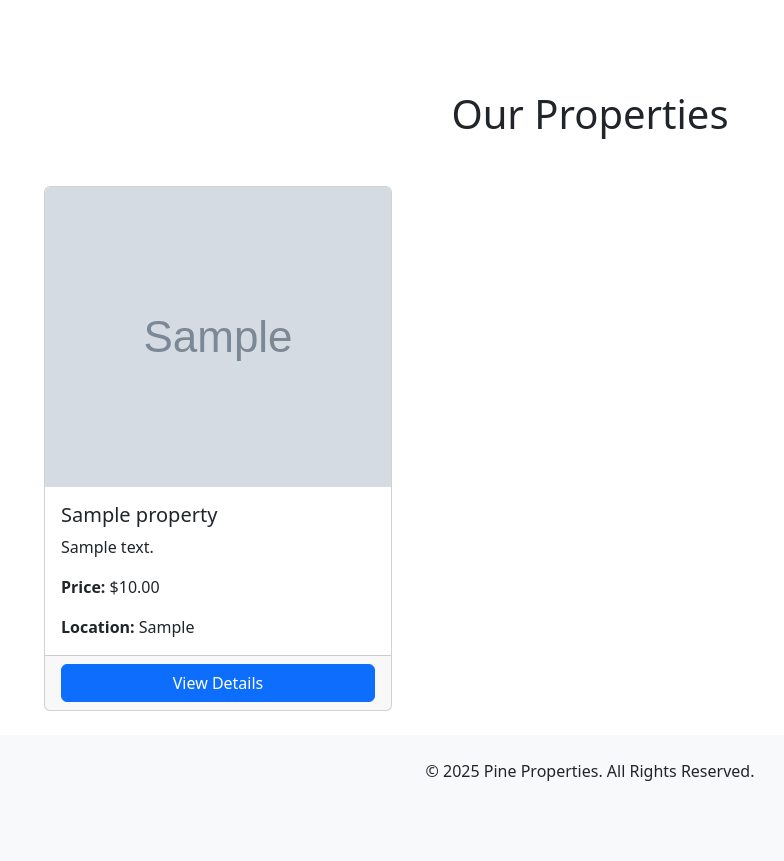
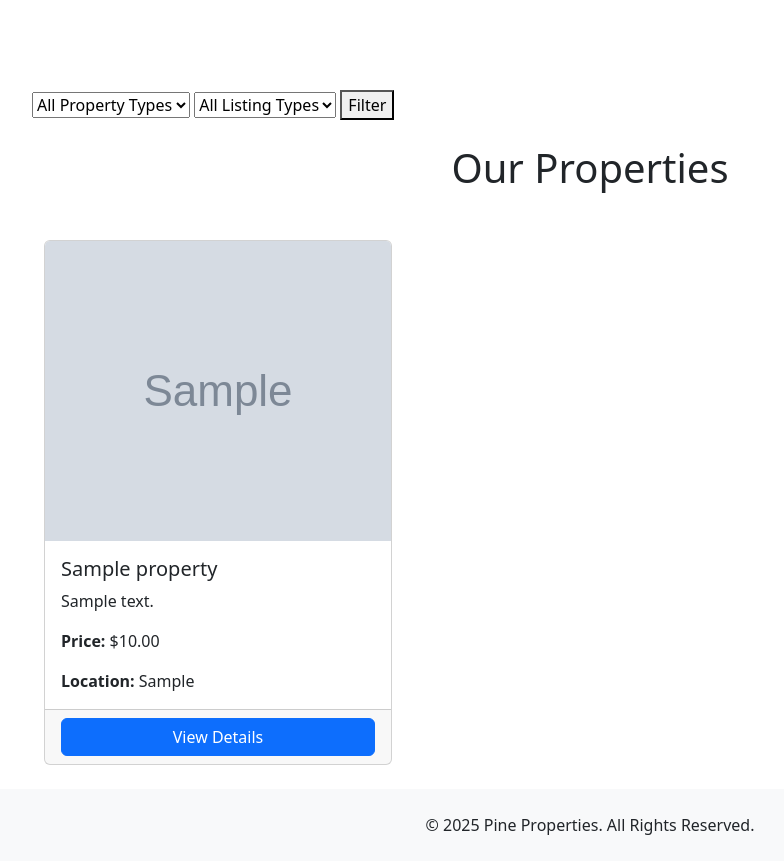
Before and after one commit to MSRhmn/pine-properties, a Django app: page /properties/ in a window 1280 px wide. Shown: the part 56-917 px from the top of the page, without its empty margins (50-834 px from the left). Before the commit the page ends 837 px from the top, so only its background shows below. Run offline with Django 5.2, Linux system fonts and the light colour scheme; tables that the repository leaves empty hold one stand-in row (values such as "Sample post"); grey boxes marked "Sample" are stand-in pictures; parts of the project's set-up code (start-up, migrations or seed data) failed here and were passed over.

Commit message:
feat: add filter form in properties

```diff
--- a/properties/templates/properties/properties.html
+++ b/properties/templates/properties/properties.html
@@ -3,6 +3,28 @@
 {% block title %}Properties{% endblock %}
 
 {% block content %}
+<form method="get" class="mb-4">
+  <select name="property_type">
+      <option value="">All Property Types</option>
+      {% for key, label in property_types %}
+          <option value="{{ key }}" {% if request.GET.property_type == key %}selected{% endif %}>
+              {{ label }}
+          </option>
+      {% endfor %}
+  </select>
+
+  <select name="listing_type">
+      <option value="">All Listing Types</option>
+      {% for key, label in listing_types %}
+          <option value="{{ key }}" {% if request.GET.listing_type == key %}selected{% endif %}>
+              {{ label }}
+          </option>
+      {% endfor %}
+  </select>
+
+  <button type="submit">Filter</button>
+</form>
+
 <div class="container">
     <h1 class="text-center mb-5">Our Properties</h1>
     <div class="row">
```
